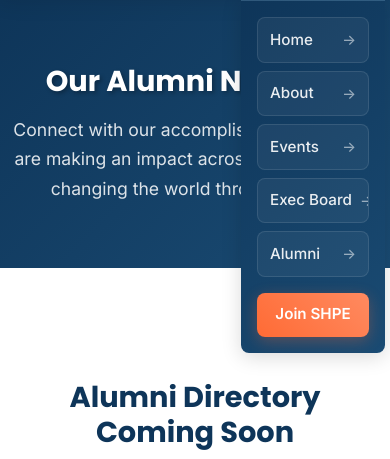
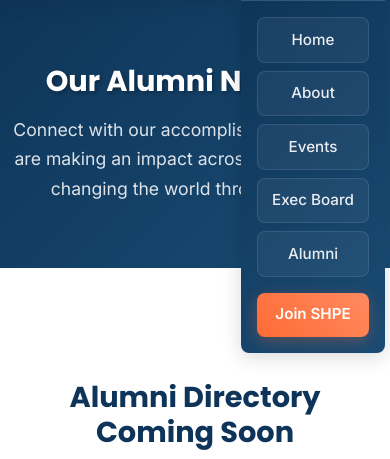
Before and after one commit to royalcala05/uvaSHPE, a Django app: page /alumni/ in a window 390 px wide, after a click that opens the changed part. Shown: the part 74-533 px from the top of the page. Run offline with Django 4.2, Linux system fonts and the light colour scheme; data that the repository does not hold is empty.

Commit message:
remove arrows and center text in nav buttons

```diff
--- a/shpe_website/website/static/css/header.css
+++ b/shpe_website/website/static/css/header.css
@@ -159,7 +159,7 @@
     transition: all 0.3s ease;
     display: flex !important;
     align-items: center;
-    justify-content: space-between;
+    justify-content: center;
     width: 100% !important;
     min-height: 44px;
     white-space: nowrap;
@@ -190,24 +190,6 @@
     box-shadow: 0 6px 20px rgba(255, 107, 53, 0.4);
   }
 
-  .modern-header .nav-link::after {
-    content: '→';
-    opacity: 0.6;
-    font-size: 0.9rem;
-    transition: all 0.3s ease;
-    flex-shrink: 0;
-    margin-left: 0.5rem;
-  }
-
-  .modern-header .nav-link:hover::after {
-    opacity: 1;
-    transform: translateX(2px);
-  }
-
-  .modern-header .nav-link.btn-join::after {
-    display: none;
-  }
-
   .modern-header .header-content {
     flex-direction: row !important;
     justify-content: space-between !important;
--- a/shpe_website/website/templates/base.html
+++ b/shpe_website/website/templates/base.html
@@ -11,12 +11,12 @@
 
     <link rel="stylesheet" href="https://cdn.jsdelivr.net/npm/bootstrap-icons@1.11.0/font/bootstrap-icons.css">
     {% load static %}
-    <link rel="stylesheet" href="{% static 'css/base.css' %}?v=8">
-    <link rel="stylesheet" href="{% static 'css/header.css' %}?v=8">
-    <link rel="stylesheet" href="{% static 'css/components.css' %}?v=8">
-    <link rel="stylesheet" href="{% static 'css/sections.css' %}?v=8">
-    <link rel="stylesheet" href="{% static 'css/footer.css' %}?v=8">
-    <link rel="stylesheet" href="{% static 'css/responsive.css' %}?v=8">
+    <link rel="stylesheet" href="{% static 'css/base.css' %}?v=9">
+    <link rel="stylesheet" href="{% static 'css/header.css' %}?v=9">
+    <link rel="stylesheet" href="{% static 'css/components.css' %}?v=9">
+    <link rel="stylesheet" href="{% static 'css/sections.css' %}?v=9">
+    <link rel="stylesheet" href="{% static 'css/footer.css' %}?v=9">
+    <link rel="stylesheet" href="{% static 'css/responsive.css' %}?v=9">
 
     {% block extra_css %}{% endblock %}
 </head>
```
